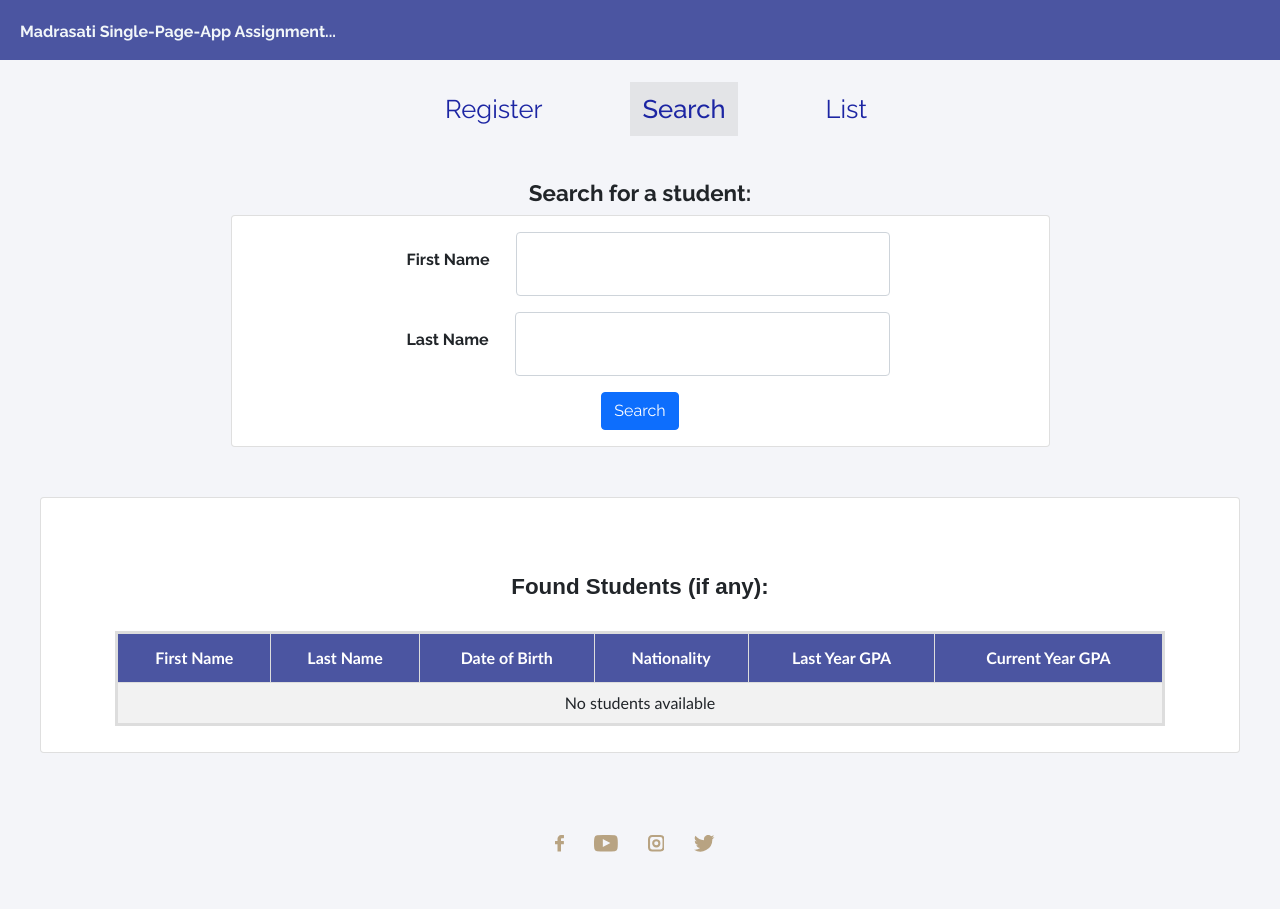
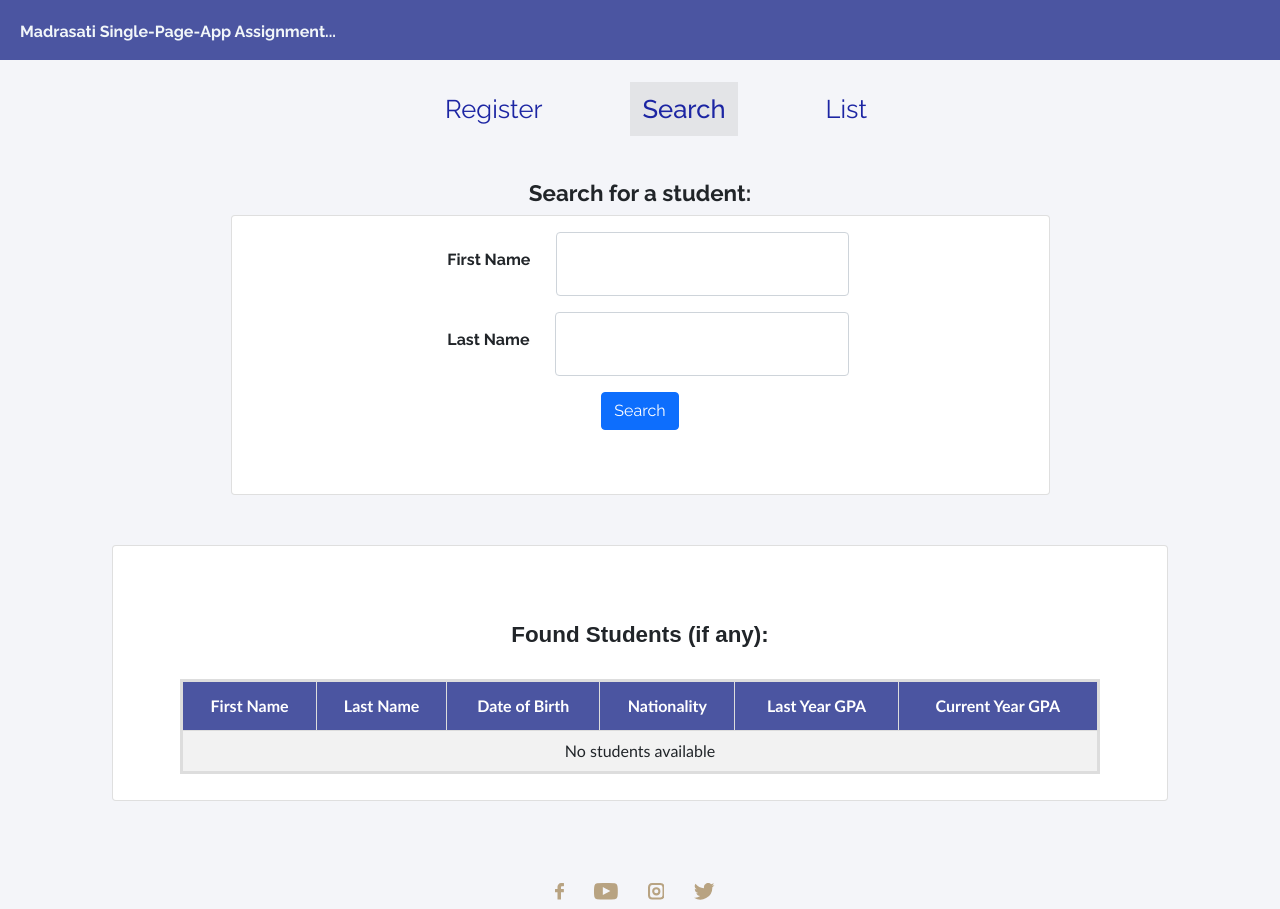
Before and after one commit to salouri/madrasati_initiative_reactjs, a React (Create React App) app: page /search in a window 1280 px wide. Before the commit the page ends 861 px from the top, so only its background shows below. Built offline with nearby package versions, Linux system fonts and the light colour scheme.

Commit message:
use Table component and other modificaitons

```diff
--- a/src/components/studentForm.js
+++ b/src/components/studentForm.js
@@ -253,14 +253,10 @@ export default class StudentForm extends Component {
 
   render() {
     return (
-      <Container>
       <Card style={{ width: '45%', display: 'inline-block' }}>
         <Card.Body>
           <Container>
-              <Form
-                onSubmit={this.onFormSubmit.bind(this)}
-                id='register-student-form'
-              >
+            <Form onSubmit={this.onFormSubmit.bind(this)} id='register-student-form'>
               <Row>
                 <Col>
                   <Form.Group className='mb-3' controlId='formFname'>
@@ -375,7 +371,6 @@ export default class StudentForm extends Component {
           ></div>
         </Card.Body>
       </Card>
-      </Container>
     );
   }
 }
--- a/src/components/studentsTable.js
+++ b/src/components/studentsTable.js
@@ -1,5 +1,5 @@
 import React, { Component } from 'react';
-import { Card } from 'react-bootstrap';
+import { Card, Container, Table } from 'react-bootstrap';
 
 class StudentsTable extends Component {
   DATA;
@@ -32,11 +32,12 @@ class StudentsTable extends Component {
 
   render() {
     return (
+      <Container>
         <Card className='studentsTableContainer'>
           <Card.Body>
             <h2 className='subtopic'>{this.props.title}</h2>
-          <table className='studentsTable'>
-            <tbody>
+            <Table stripped bordered hover size='sm' className='studentsTable'>
+              <thead>
                 <tr>
                   <th>{'First Name'}</th>
                   <th>{'Last Name'}</th>
@@ -46,10 +47,11 @@ class StudentsTable extends Component {
                   <th>{'Current Year GPA'}</th>
                 </tr>
                 {this.renderTableData()}
-            </tbody>
-          </table>
+              </thead>
+            </Table>
           </Card.Body>
         </Card>
+      </Container>
     );
   }
 }
--- a/src/contents/search.js
+++ b/src/contents/search.js
@@ -1,7 +1,7 @@
 import React, { Component } from 'react';
 import Social from '../components/social';
 import StudentsTable from '../components/studentsTable';
-import { Button, Form, Card } from 'react-bootstrap';
+import { Button, Form, Card, Container } from 'react-bootstrap';
 
 class Search extends Component {
   constructor(props) {
@@ -38,10 +38,11 @@ class Search extends Component {
 
   render() {
     return (
+      <Container>
         <div className='condiv'>
           <h2>{'Search for a student:'}</h2>
           <Card style={{ width: '65%', display: 'inline-block' }}>
-          <Card.Body style={{ width: '65%', display: 'inline-block' }}>
+            <Card.Body style={{ width: '55%', display: 'inline-block' }}>
               <Form onSubmit={this.onFormSubmit.bind(this)} id='search-student-form'>
                 <Form.Group className='mb-3'>
                   <Form.Label htmlFor='firstName'>
@@ -67,7 +68,8 @@ class Search extends Component {
                     onChange={this.eventCurrentField.bind(this, 'last')}
                   />
                 </Form.Group>
-              <Button type='submit' className='btn btn-primary btn-block'>
+
+                <Button type='submit' className='btn btn-primary btn-block mb-5'>
                   Search
                 </Button>
               </Form>
@@ -80,6 +82,7 @@ class Search extends Component {
           <br /> <br />
           <Social />
         </div>
+      </Container>
     );
   }
 }
```
Lines whose indentation alone changed are shown as unchanged.
